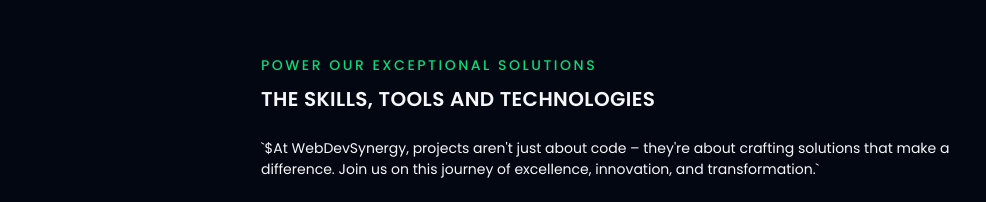
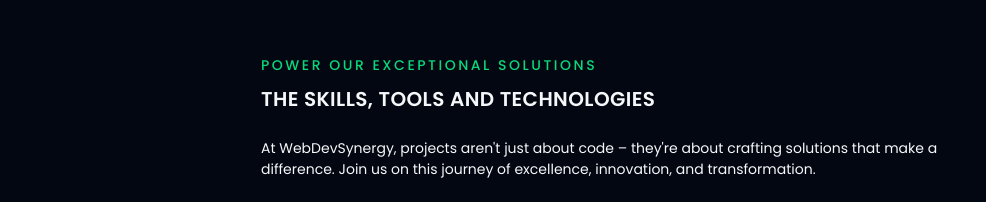
Before and after one commit to A-Novychenko/WebDevSynergy, a Next.js app: page /en in a window 1280 px wide. Shown: the part 1237-1439 px from the top of the page, without its empty margins (19-1005 px from the left). Built offline with nearby package versions, Linux system fonts and the light colour scheme.

Commit message:
Update Skills.tsx

```diff
--- a/components/Sections/Skills/Skills.tsx
+++ b/components/Sections/Skills/Skills.tsx
@@ -15,7 +15,7 @@ export const Skills = ({ arraySkills }: { arraySkills: DataItem[] }) => {
             <section>
                 <h4 className={styled.text_above_header}>power our exceptional solutions</h4>
                 <h3 className={styled.title}>The skills, tools and technologies</h3>
-                <p className={styled.subtitle}>`${"At WebDevSynergy, projects aren't just about code – they're about crafting solutions that make a difference. Join us on this journey of excellence, innovation, and transformation."}`</p>
+                <p className={styled.subtitle}>{`${"At WebDevSynergy, projects aren't just about code – they're about crafting solutions that make a difference. Join us on this journey of excellence, innovation, and transformation."}`}</p>
 
                 <MobileItem arraySkills={arraySkills} />
                 <ItemSkills arraySkills={arraySkills} />
```
